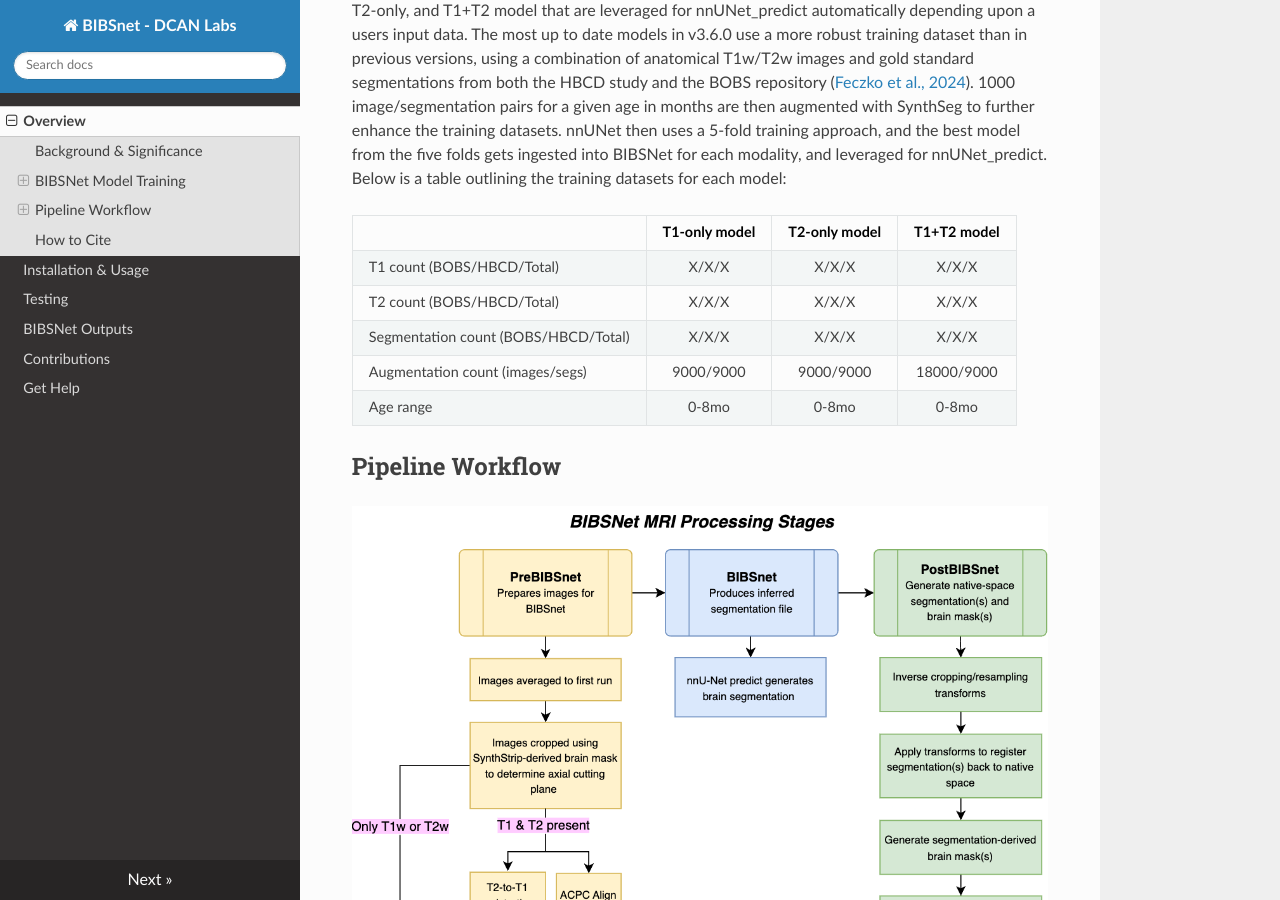
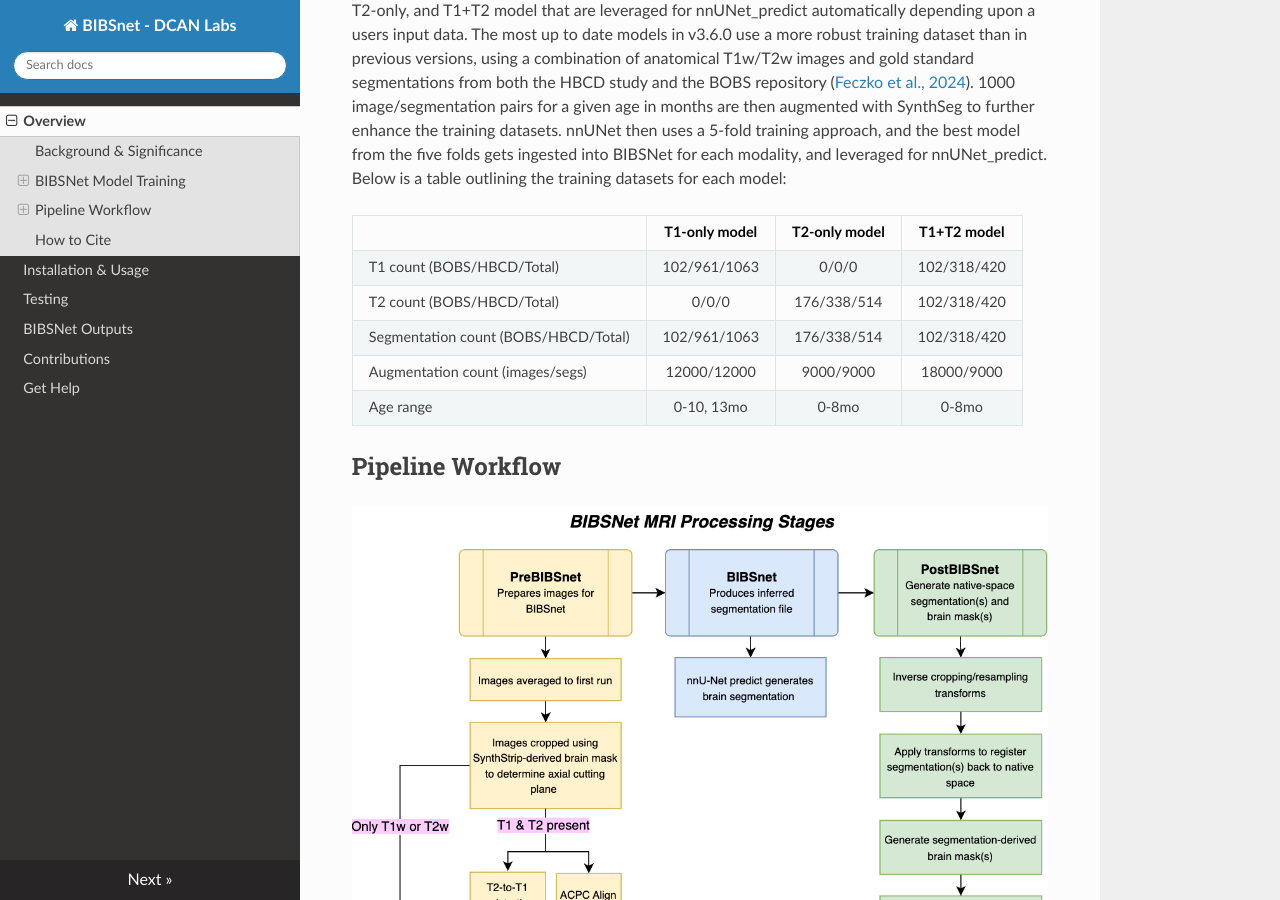
Before and after one commit to DCAN-Labs/BIBSnet, an MkDocs documentation site: the page built from docs/index.md, in a window 1280 px wide and 900 px high, scrolled down 1501 px. Built offline with MkDocs 1.6.1, drawn with Linux system fonts in a browser that asks for light colours; nearby versions of some CDN libraries.

Commit message:
Update model statistics in documentation for BIBSNet

```diff
--- a/docs/index.md
+++ b/docs/index.md
@@ -42,11 +42,11 @@ BIBSNet contains three separate models trained specifically for a given modality
 
 |      | T1-only model | T2-only model | T1+T2 model |
 | :--- | :-----------: | :-----------: | :---------: |
-| T1 count (BOBS/HBCD/Total) | X/X/X | X/X/X | X/X/X |
-| T2 count (BOBS/HBCD/Total) | X/X/X | X/X/X | X/X/X |
-| Segmentation count (BOBS/HBCD/Total) | X/X/X | X/X/X | X/X/X |
-| Augmentation count (images/segs) | 9000/9000 | 9000/9000 | 18000/9000 |
-| Age range | 0-8mo | 0-8mo | 0-8mo |
+| T1 count (BOBS/HBCD/Total) | 102/961/1063 | 0/0/0 | 102/318/420 |
+| T2 count (BOBS/HBCD/Total) | 0/0/0 | 176/338/514 | 102/318/420 |
+| Segmentation count (BOBS/HBCD/Total) | 102/961/1063 | 176/338/514 | 102/318/420 |
+| Augmentation count (images/segs) | 12000/12000 | 9000/9000 | 18000/9000 |
+| Age range | 0-10, 13mo | 0-8mo | 0-8mo |
 
 
 ## Pipeline Workflow
```
